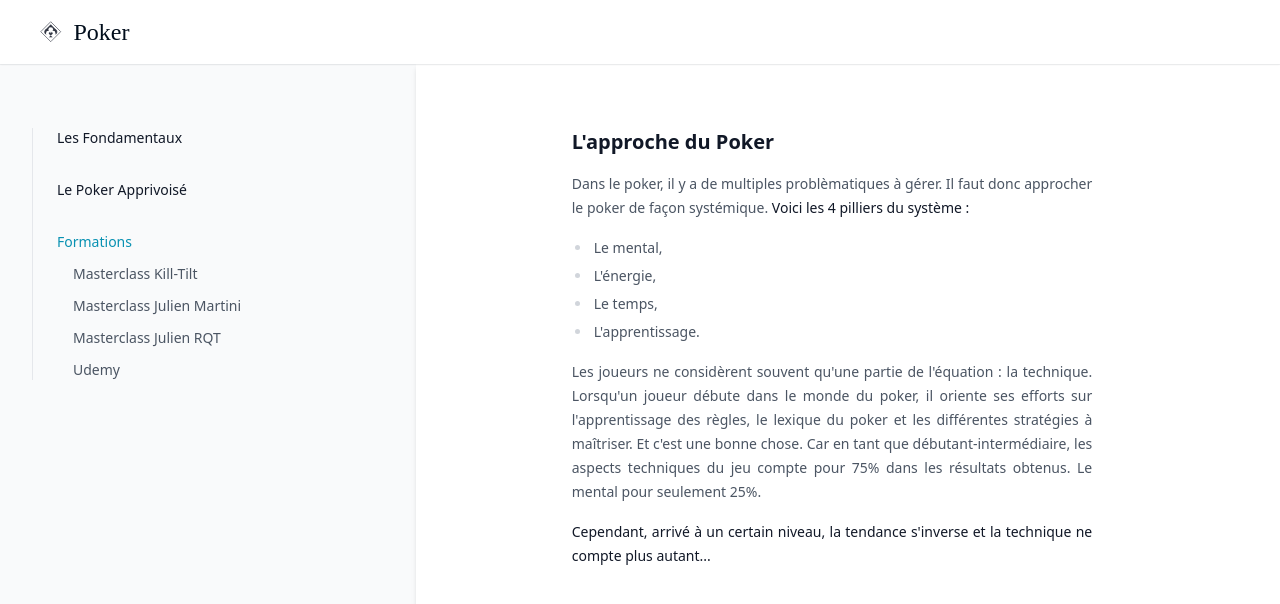
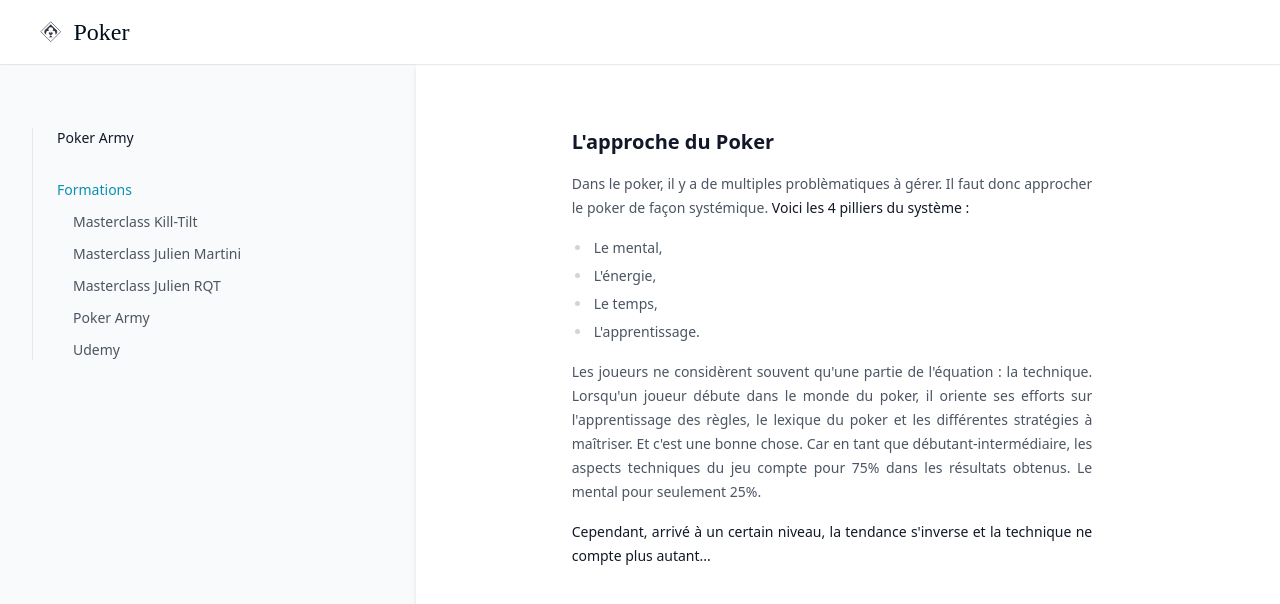
Before and after one commit to greglejeune/ebook, a Jekyll site: the page built from poker.html, in a window 1280 px wide. Shown: the top 604 px of the page. Built offline with Jekyll 4.4.1, drawn with Linux system fonts in a browser that asks for light colours.

Commit message:
Update poker.html

```diff
--- a/_layouts/poker.html
+++ b/_layouts/poker.html
@@ -32,21 +32,10 @@
               <nav aria-label="Table of contents" class="text-sm max-w-[37.5rem] mx-auto lg:max-w-none lg:mx-0 relative lg:sticky lg:top-10" x-data="TableOfContents()" x-init="init()">
                 <ul role="list" class="space-y-8 border-l border-gray-200 pl-6">
                   <li class="space-y-3">
-                    <a href="" class="block font-medium text-gray-900 transition-colors duration-300">Les Fondamentaux</a>
+                    <a href="" class="block font-medium text-gray-900 transition-colors duration-300">Poker Army</a>
                     <ul role="list" class="space-y-3">
-                      {% assign fondation = site.poker | where: "category", "fondamentaux" %}
+                      {% assign fondation = site.poker | where: "category", "baki" %}
                       {% for post in fondation %}
-                      <li class="ml-4">
-                        <a href="{{ post.url | prepend: site.baseurl }}" class="block transition-colors duration-300">{{ post.title }}</a>
-                      </li>
-                      {% endfor %}
-                    </ul>
-                  </li>
-                  <li class="space-y-3">
-                    <a href="" class="block font-medium text-gray-900 transition-colors duration-300">Le Poker Apprivoisé</a>
-                    <ul role="list" class="space-y-3">
-                      {% assign artplay = site.poker | where: "category", "artplay" %}
-                      {% for post in artplay %}
                       <li class="ml-4">
                         <a href="{{ post.url | prepend: site.baseurl }}" class="block transition-colors duration-300">{{ post.title }}</a>
                       </li>
@@ -64,6 +53,9 @@
                       </li>
                       <li class="ml-4">
                         <a href="https://julienrqt.com/comment-crush-jusquen-nl100/" class="block transition-colors duration-300">Masterclass Julien RQT</a>
+                      </li>
+                      <li class="ml-4">
+                        <a href="https://pokerarmy.club.hotmart.com/index" class="block transition-colors duration-300">Poker Army</a>
                       </li>
                       <li class="ml-4">
                         <a href="https://www.udemy.com/course/bigblindcallvsbtnraise/" class="block transition-colors duration-300">Udemy</a>
```
